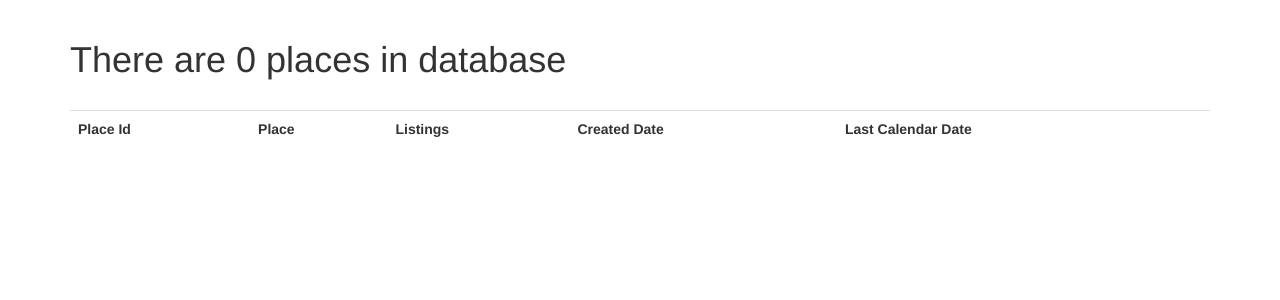
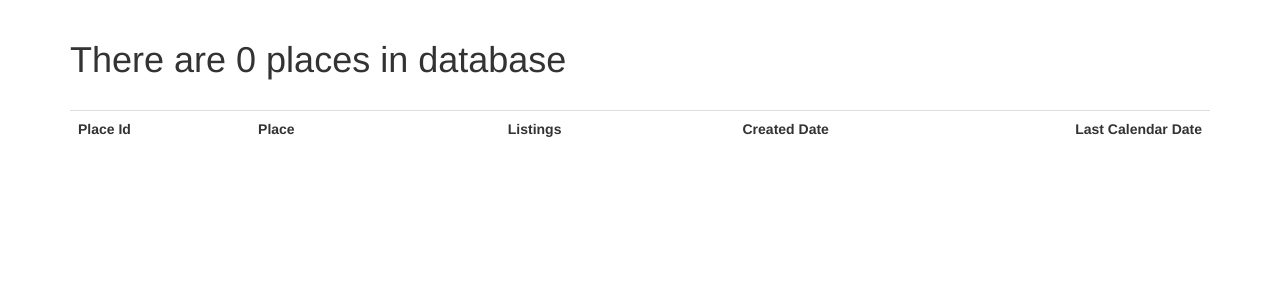
Before and after one commit to superf2t/cascade-creek, a Flask app: page /queue/queue_all_calendar in a window 1280 px wide. Shown: the part 52-352 px from the top of the page. Run offline with Flask 2, Linux system fonts and the light colour scheme; the visitor is signed in with stand-in values (Sample User, id 1); data that the repository does not hold is empty; some libraries are stand-ins or nearby versions.

Commit message:
mod proforma for easier reading

```diff
--- a/templates/queue_all_calendar.html
+++ b/templates/queue_all_calendar.html
@@ -13,17 +13,17 @@
         <tr>
             <th>Place Id</th>
             <th>Place</th>
-            <th align="right">Listings</th>
-            <th align="right">Created Date</th>
-            <th align="right">Last Calendar Date</th>
+            <th class="text-right">Listings</th>
+            <th class="text-right">Created Date</th>
+            <th class="text-right">Last Calendar Date</th>
         </tr>
         {% for place in places %}
             <tr>
                 <td><a href="/queue/queue_all_calendar/{{ place.place_id }}">{{ place.place_id }}</a></td>
                 <td>{{ place.s_name }}</td>
-                <td align="right">{{ place.count_listings }}</td>
-                <td align="right">{{ place.dt_insert }}</td>
-                <td align="right">{{ place.max_booking_date }}</td>
+                <td class="text-right">{{ place.count_listings }}</td>
+                <td class="text-right">{{ place.dt_insert }}</td>
+                <td class="text-right">{{ place.max_booking_date }}</td>
             </tr>
         {% endfor %}
         </table>
```
Also changed, not shown: templates/view_place.html (+34 -24 lines).
